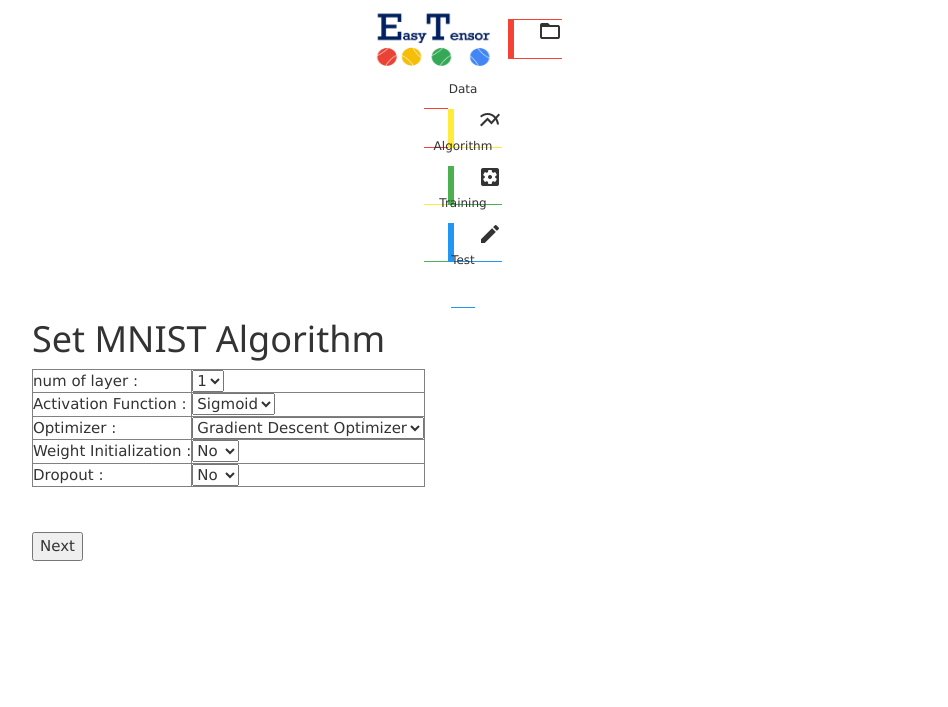
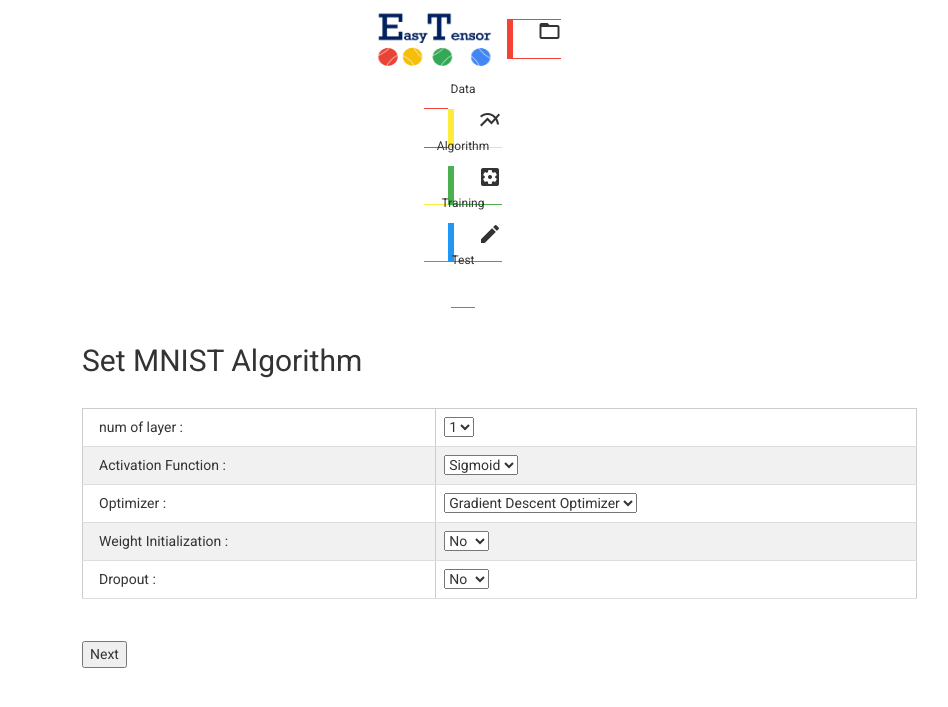
Before and after one commit to yhi00240/practice, a Django app: template practice/templates/practice/set_algorithm.html in a window 1280 px wide. Shown: the top 707 px of the page, without its empty margins (177-1125 px from the left). Run offline with Django 3.2, Linux system fonts and the light colour scheme; the template is opened without the code that fills it, so the values that code supplies are empty; parts of the project's set-up code (start-up, migrations or seed data) failed here and were passed over; some libraries are stand-ins or nearby versions.

Commit message:
Change font and font-size

```diff
--- a/practice/static/practice/css/base.css
+++ b/practice/static/practice/css/base.css
@@ -4,5 +4,25 @@
     margin:10px;
 }
 #main{
-    margin-left:200px;
+    margin-left:250px;
+    margin-top:25px;
 }
+.font{
+    font-family: 'Roboto', sans-serif;
+}
+body div ul li div h4,body div ul li h4{
+    font-family:'Roboto',sans-serif;
+    font-size:17px;
+}
+body div ul li h3{
+    font-family:'Roboto',sans-serif;
+    font-size:20px;
+}
+body div h1{
+    font-family:'Roboto',sans-serif;
+    font-size:30px;
+}
+body div,body div ul li div form,body div ul li form{
+    font-family:'Roboto',sans-serif;
+    font-size:14px;
+}
--- a/practice/templates/practice/base.html
+++ b/practice/templates/practice/base.html
@@ -11,14 +11,15 @@
     <link rel="stylesheet" href="https://maxcdn.bootstrapcdn.com/bootstrap/3.3.7/css/bootstrap.min.css">
     <link rel="stylesheet" href="http://www.w3schools.com/lib/w3.css">
     <link  rel="stylesheet" href="https://fonts.googleapis.com/icon?family=Material+Icons">
+    <link  rel="stylesheet" href="https://fonts.googleapis.com/css?family=Roboto">
     <script src="https://ajax.googleapis.com/ajax/libs/jquery/1.12.4/jquery.min.js"></script>
     <script src="https://maxcdn.bootstrapcdn.com/bootstrap/3.3.7/js/bootstrap.min.js"></script>
     <!-- Add additional CSS in static file -->
     {% load static %}
     <link rel="stylesheet" href="{% static 'css/styles.css' %}">
 </head>
-<body>
-    <nav class="w3-sidenav w3-center w3-small" id="sidebar">
+<body >
+    <nav class="w3-sidenav w3-center w3-small font" id="sidebar">
         <!-- Avatar image in top left corner -->
         {% load static %}
         <img id=logo_EasyTensor src="{% static 'practice/logo_EasyTensor.png' %}" alt="My image" />
@@ -39,7 +40,7 @@
             <p>Test</p>
         </a>
     </nav>
-    <div class="w3-padding-large col-sm-8" id="main">
+    <div class="w3-padding-large col-sm-8 font" id="main">
         {% block content %}{% endblock %}
     </div>
 
--- a/practice/templates/practice/data_input.html
+++ b/practice/templates/practice/data_input.html
@@ -2,6 +2,7 @@
 {% block content %}
 <div class="row">
     <h1>Input Data</h1>
+    <br>
     <ul>
         <li>
             <h3>Use Example Data</h3>
--- a/practice/templates/practice/set_algorithm.html
+++ b/practice/templates/practice/set_algorithm.html
@@ -1,8 +1,9 @@
 {% extends 'practice/base.html' %}
 {% block content %}
-<div class="row">
+<div class="row" >
     <h1>Set MNIST Algorithm</h1>
-    <table border="1">
+    <br>
+    <table border="1" class="w3-table-all">
         <tr>
             <td>num of layer : </td>
             <td>
--- a/practice/templates/practice/set_training.html
+++ b/practice/templates/practice/set_training.html
@@ -2,6 +2,7 @@
 {% block content %}
 <div class="row">
     <h1>Set MNIST Training Set</h1>
+    <br>
     <form action = "#" accept-charset="utf-8" name = "TrainingSet" method = "get">
         Training Rate : <input type = "text" name = "rate"/><br>
         Optimization Epoch : <input type = "text" name = "epoch"/><br>
```
